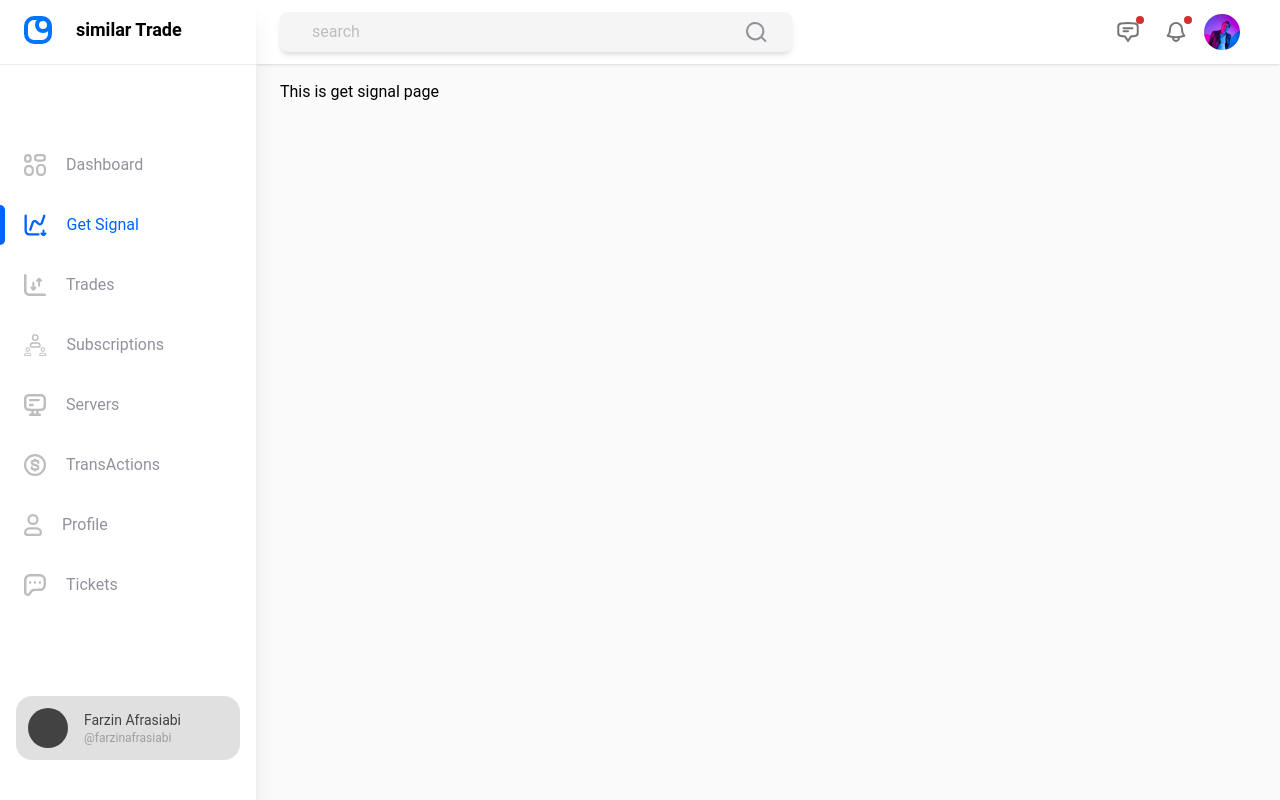
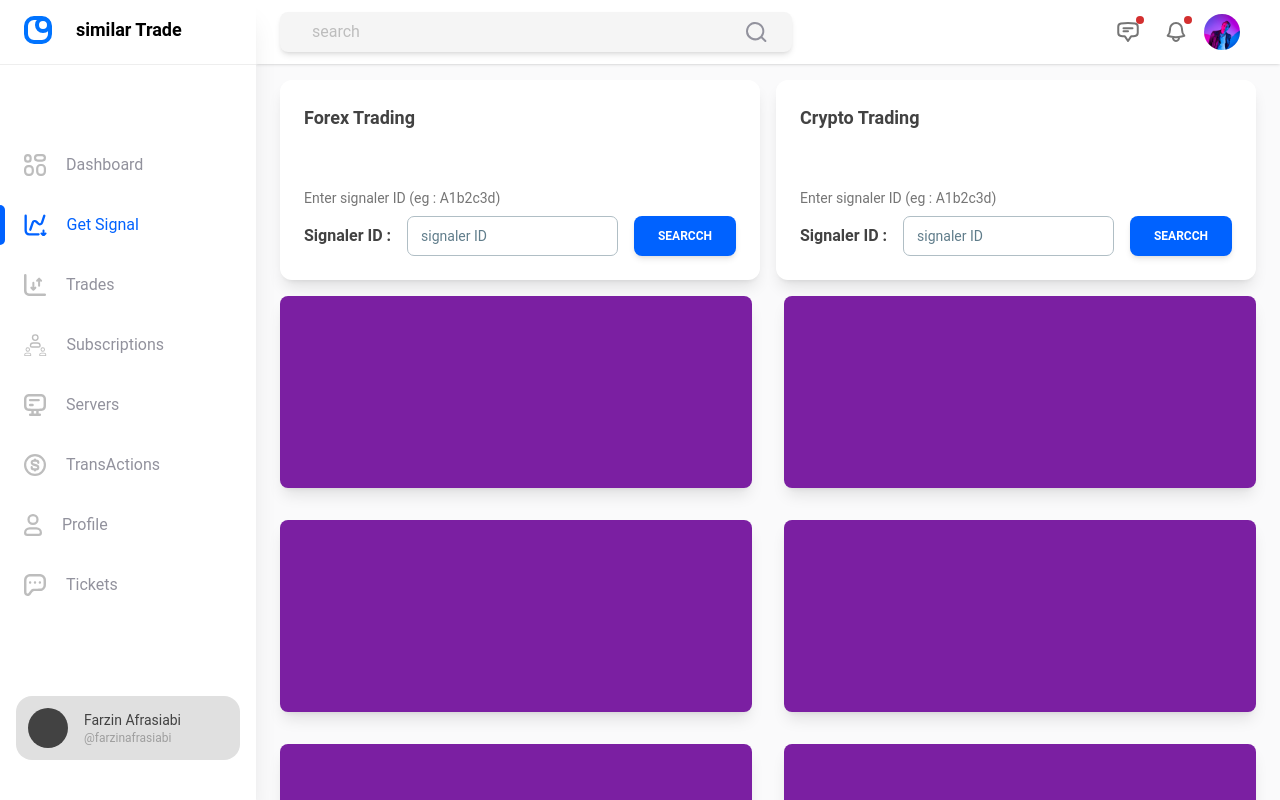
Before and after one commit to FarzinAfrasiabi/similar-trade, a Next.js app: page /getsignal in a window 1280 px wide. Built offline with nearby package versions, Linux system fonts and the light colour scheme.

Commit message:
add get signal  and serch signlad trade -->todo --> complete getsignal page 2

```diff
--- a/src/components/overview/mobileProductsOverView.js
+++ b/src/components/overview/mobileProductsOverView.js
@@ -3,7 +3,7 @@ import { ArrowLeftIcon, ArrowRightIcon } from "@heroicons/react/24/outline";
 import Image from "next/image";
 const MobileProducts = () => {
   return (
-    <Carousel className="rounded-x bg-[#F5B544] p-3 lg:p-6 bg-opacity-20 l">
+    <Carousel className="rounded-x bg-[#F5B544] p-3 lg:p-6 bg-opacity-20 lg:hidden">
       <div className="w-full rounded-lg ">
         <div className="w-full flex items-center justify-between">
           <div className="flex flex-col gap-y-6 max-w-md">
--- /dev/null
+++ b/src/components/search/searchTrader.js
@@ -0,0 +1,29 @@
+import { Button, Input } from "@material-tailwind/react";
+
+const SearchTrading = ({ title, onSubmit }) => {
+  return (
+    <div className="col-span-12 md:col-span-6 bg-white shadow-lg rounded-xl flex flex-col justify-between p-6 min-h-[200px] h-full">
+      {/* header */}
+      <div className="text-lg text-gray-800 capitalize font-bold">{title}</div>
+      <div className="flex flex-col gap-y-2">
+        <span className="text-gray-600 text-sm">
+          Enter signaler ID (eg : A1b2c3d)
+        </span>
+        <form>
+          <div className="flex flex-col md:flex-row items-center gap-x-4">
+            <span className="text-gray-800 font-semibold ">Signaler ID : </span>
+            <div className="flex-1">
+              <Input label="signaler ID" />
+            </div>
+            <div>
+              <Button className="bg-[#0062FF]">searcch</Button>
+            </div>
+            {/* <Input label="Signaler ID" /> */}
+          </div>
+        </form>
+      </div>
+    </div>
+  );
+};
+
+export default SearchTrading;
--- a/src/pages/getsignal/index.js
+++ b/src/pages/getsignal/index.js
@@ -1,11 +1,28 @@
+import Buttons from "@/components/Forms/button";
+import SearchTrading from "@/components/search/searchTrader";
 import Layout from "@/container/layout";
+import { Input, Button } from "@material-tailwind/react";
+const GetsignalPage = () => {
+  return (
+    <Layout>
+      {/* searcch box */}
+      <div className="grid grid-cols-12 gap-4">
+        <SearchTrading title={"forex trading"} />
+        <SearchTrading title={"Crypto trading"} />
+          </div>
+          {/* training video  */}
+          {/* if not searching  */}
+          <div className="grid grid-cols-12 gap-8">
+              <div className="col-span-12 md:col-span-6 bg-purple-700 rounded-lg shadow-lg h-48"></div>
+              <div className="col-span-12 md:col-span-6 bg-purple-700 rounded-lg shadow-lg h-48"></div>
+              <div className="col-span-12 md:col-span-6 bg-purple-700 rounded-lg shadow-lg h-48"></div>
+              <div className="col-span-12 md:col-span-6 bg-purple-700 rounded-lg shadow-lg h-48"></div>
+              <div className="col-span-12 md:col-span-6 bg-purple-700 rounded-lg shadow-lg h-48"></div>
+              <div className="col-span-12 md:col-span-6 bg-purple-700 rounded-lg shadow-lg h-48"></div>
+          </div>
 
-const GetsignalPage = () => {
-    return (
-        <Layout>
-            This is get signal page
-        </Layout>
-     );
-}
+    </Layout>
+  );
+};
 
 export default GetsignalPage;
```
